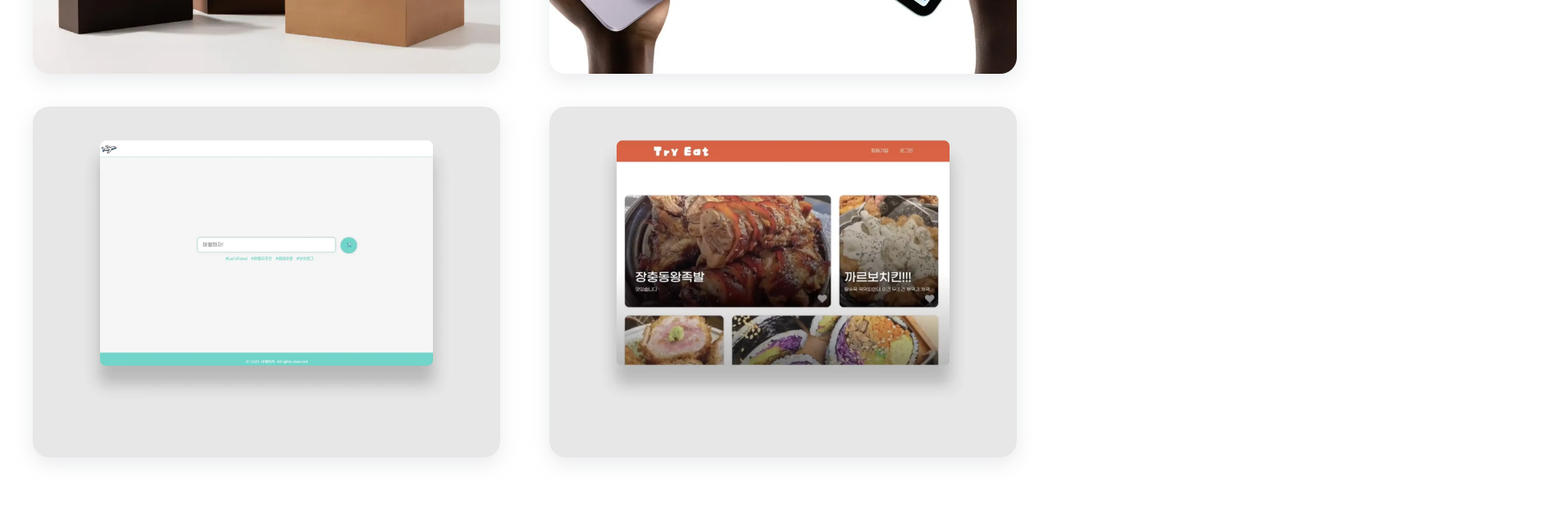
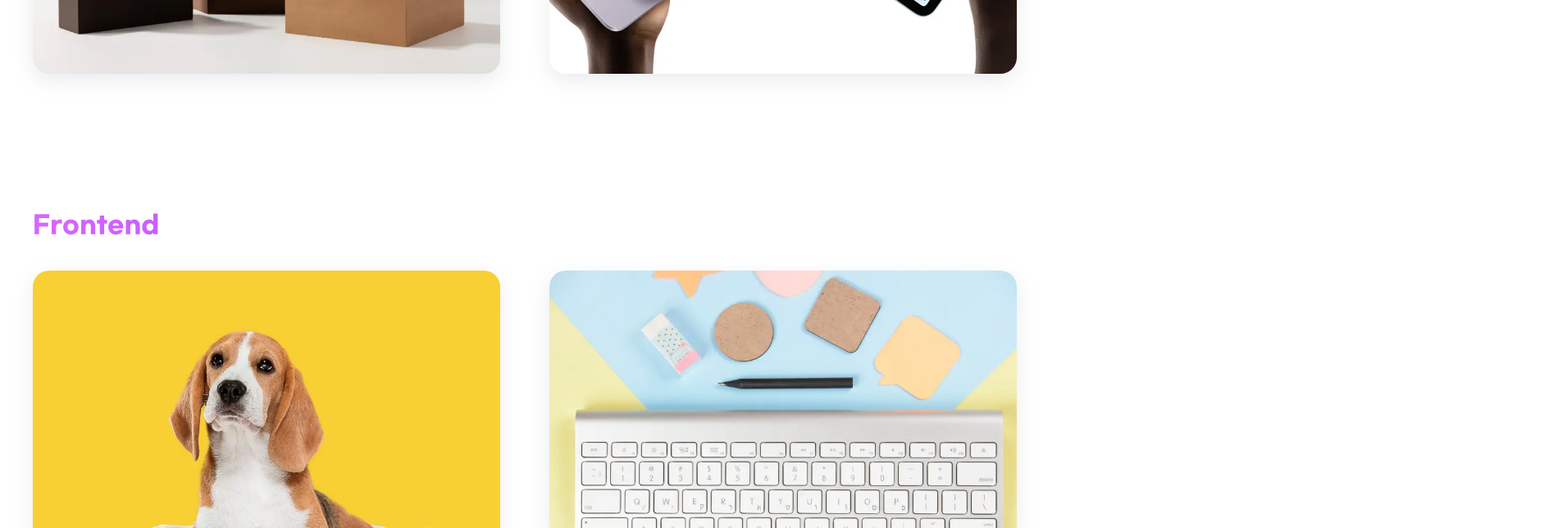
Before and after one commit to Yeahzzl/web-portfolio, a Next.js app: page /projects in a window 1280 px wide. Shown: the part 720-1364 px from the top of the page at 82% size, 1900 px wide, since content can reach past the window. Built offline with nearby package versions, Linux system fonts and the light colour scheme.

Commit message:
design: 디자인 일부분 수정

```diff
--- a/db.json
+++ b/db.json
@@ -17,22 +17,6 @@
       "period": "2025.02(4일)",
       "description": "아이패드 클론코딩을 통한 반응형 사이트 제작",
       "contribution": "100%"
-    },
-    {
-      "id": 3,
-      "link": "https://panoramic-reptile-f96.notion.site/Let-s-Travel-50bfa84dac07401480c03faa32b4d0ab?pvs=4",
-      "image": "/img/travel.webp",
-      "title": "Let's Travel",
-      "period": "2023.12.05 ~ 12.10 (1주)",
-      "contribution": "25%"
-    },
-    {
-      "id": 4,
-      "link": "https://panoramic-reptile-f96.notion.site/Try-Eat-bf31e541f5524635b2739f5edb561649?pvs=4",
-      "image": "/img/try.webp",
-      "title": "Try Eat",
-      "period": "2023.11.21 ~ 11.26 (1주)",
-      "contribution": "25%"
     }
   ],
   "frontend": [
@@ -52,7 +36,7 @@
       "title": "Keyboduck",
       "period": "2023.12.26 ~ 01.02 (1주)",
       "description": "다양한 브랜드의 키보드 정보, 리뷰, 평가, 등을 제공하는 사이트",
-      "contribution": "25%"
+      "contribution": "30%"
     },
     {
       "id": 3,
@@ -61,7 +45,7 @@
       "title": "Let's Travel",
       "period": "2023.12.05 ~ 12.10 (1주)",
       "description": "개인의 여행 스타일에 맞는 여행국가와 도시를 추천받는 사이트",
-      "contribution": "25%"
+      "contribution": "30%"
     },
     {
       "id": 4,
--- a/src/components/Footer.tsx
+++ b/src/components/Footer.tsx
@@ -3,7 +3,7 @@ import styles from "../styles/footer.module.scss";
 const Footer = () => {
   return (
     <div className={styles.container}>
-      <p>Copyright 2024. © LEEYEJI. all rights reserved</p>
+      <p>Copyright 2025. © LEEYEJI. all rights reserved</p>
     </div>
   );
 };
--- a/src/components/Projects.tsx
+++ b/src/components/Projects.tsx
@@ -39,10 +39,12 @@ const Projects = () => {
                     priority
                   />
                   <div className={styles.overlay}>
+                    <div>
                       <p>{item.title}</p>
                       <span>{item.period}</span>
                       <span>{item.description}</span>
                       <span>기여도 : {item.contribution}</span>
+                    </div>
                   </div>
                 </Link>
               </motion.div>
@@ -77,10 +79,12 @@ const Projects = () => {
                     priority
                   />
                   <div className={styles.overlay}>
+                    <div>
                       <p>{item.title}</p>
                       <span>{item.period}</span>
                       <span>{item.description}</span>
                       <span>기여도 : {item.contribution}</span>
+                    </div>
                   </div>
                 </Link>
               </motion.div>
--- a/src/styles/contact.module.scss
+++ b/src/styles/contact.module.scss
@@ -17,9 +17,7 @@
 .contactAdress {
   display: flex;
   flex-direction: column;
-  border-left: 1px solid black;
   margin: 100px 0;
-  padding: 50px 0 50px 50px;
   font-size: 20px;
 }
 
@@ -29,6 +27,8 @@
   color: black;
   width: fit-content;
   li {
+    border-left: 10px solid #6f2bff;
+    padding-left: 30px;
     display: inline-block;
     margin: 20px 0;
     list-style: none;
--- a/src/styles/projects.module.scss
+++ b/src/styles/projects.module.scss
@@ -60,21 +60,24 @@
   height: 428px;
   background-color: white;
   position: absolute;
-  top: 50%;
-  transform: translateY(-50%);
+  top: 0;
   left: 0;
-  right: 0;
-  padding-left: 30px;
   opacity: 0;
   background: linear-gradient(
     to bottom,
     rgba(255, 255, 255, 0.4),
     rgba(255, 255, 255, 0.9)
   );
+  div {
+    padding-left: 30px;
+  }
+
   p {
+    width: 100%;
+    text-align: left;
     font-weight: 600;
     font-size: 20px;
-    margin-top: 280px;
+    margin: 290px auto 20px;
     color: #272727;
   }
 
```
Lines whose indentation alone changed are shown as unchanged.
